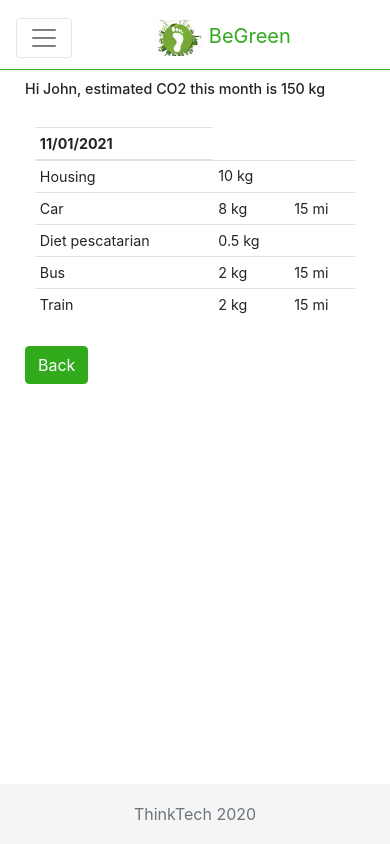
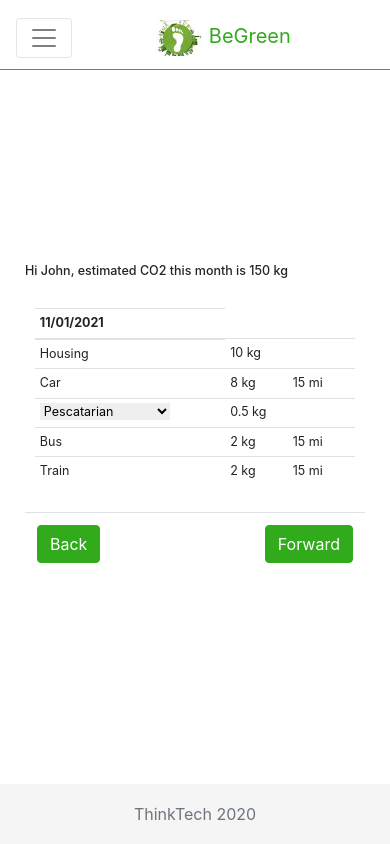
Before and after one commit to ThinkTech-TR/carbontracker-react-app, a React (Create React App) app: page /tracking in a window 390 px wide. Built offline with nearby package versions, Linux system fonts and the light colour scheme.

Commit message:
fix responsive for table, add a drop-down for diet

```diff
--- a/src/Components/Tracking/Tracking.css
+++ b/src/Components/Tracking/Tracking.css
@@ -4,9 +4,11 @@ h2 {
 }
 
 .track-container {
+    display: flex;
     width: 100%;
     height: 100%;
-    /*border-bottom: #31AA1C solid 1px;*/
+    align-items: center;
+    justify-content: center
 }
 
 .chart-container {
@@ -25,12 +27,32 @@ h2 {
     padding: 10px;
 }
 
-@media only screen and (max-width: 768px) {
+.table-track {
+    border: none;
+}
+
+.diet-select {
+    border:0px;
+    outline:0px;
+}
+
+td {
+    white-space:nowrap;
+}
+
+
+.button-day-container {
+    width: 100%;
+}
+.tdButtonBack {
+    text-align: left;
+}
+.tdButtonForward{
+    text-align: right;
+}
+
+@media only screen and (max-width: 576px) {
     .chart-container-sm {
         display: none;
     }
 }
-
-.font-sm {
-    font-size: calc(1vw + 1vh + 0.5vmin);
-}
--- a/src/Components/Tracking/Tracking.js
+++ b/src/Components/Tracking/Tracking.js
@@ -4,7 +4,8 @@ import Image from 'react-bootstrap/Image';
 import Container from 'react-bootstrap/Container';
 import Row from 'react-bootstrap/Row';
 import Col from 'react-bootstrap/Col';
-import Table from 'react-bootstrap/Table'
+import Table from 'react-bootstrap/Table';
+//import Dropdown from 'react-bootstrap/DropdownButton';
 import './Tracking.css';
 
 
@@ -30,37 +31,66 @@ function Tracking () {
                                 </thead>
                                 <tbody>
                                     <tr>
+
                                         <td>Housing</td>
                                         <td>10 kg</td>
+                                        <td></td>
                                         <td></td>
                                     </tr>
                                     <tr>
                                         <td>Car</td>
                                         <td>8 kg</td>
                                         <td>15 mi</td>
+                                        <td></td>
                                     </tr>
                                     <tr>
-                                        <td>Diet pescatarian</td>
+                                        <td>
+                                            <select className="diet-select" id="diet">
+                                                <option value="Pescatarian">Pescatarian</option>
+                                                <option value="Meat at most">Meat at most meal</option>
+                                                <option value="Occasionally meat">Occasionally meat</option>
+                                            </select>
+                                        </td>
                                         <td>0.5 kg</td>
+                                        <td>
+                                        </td>
                                         <td></td>
                                     </tr>
                                     <tr>
                                         <td>Bus</td>
                                         <td>2 kg</td>
                                         <td>15 mi</td>
+                                        <td></td>
                                     </tr>
                                     <tr>
                                         <td>Train</td>
                                         <td>2 kg</td>
                                         <td>15 mi</td>
+                                        <td></td>
                                     </tr>
                                 </tbody>
                             </Table>
                         </div>
 
-                        <div className="button-day-container">
-                            <button className="button-green">Back</button>
-                        </div>
+
+
+                            <Table className="button-day-container">
+                                <tbody>
+                                    <tr>
+                                        <td className="tdButtonBack">
+                                            <button className="button-green">Back</button>
+                                        </td>
+                                        <td className="tdButtonForward">
+                                            <button className="button-green">Forward</button>
+                                        </td>
+                                    </tr>
+                                </tbody>
+
+
+
+                            </Table>
+
+
                     </div>
 
                 </Col>
```
